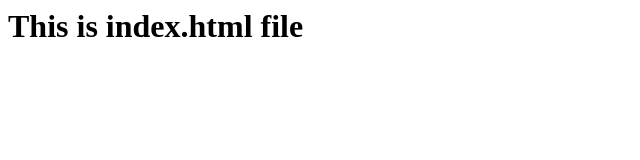
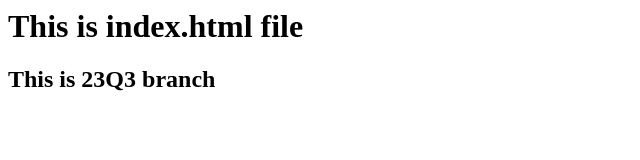
Before and after one commit to git-kaustubh/assignment-1, a plain HTML site: page index.html in a window 1280 px wide. Shown: the whole page, without its empty margins (0-640 px from the left). Drawn offline with Linux system fonts and the light colour scheme.

Commit message:
update 23Q3

```diff
--- a/index.html
+++ b/index.html
@@ -1 +1,2 @@
 <h1> This is index.html file </h1>
+<h2> This is 23Q3 branch </h2>
```
